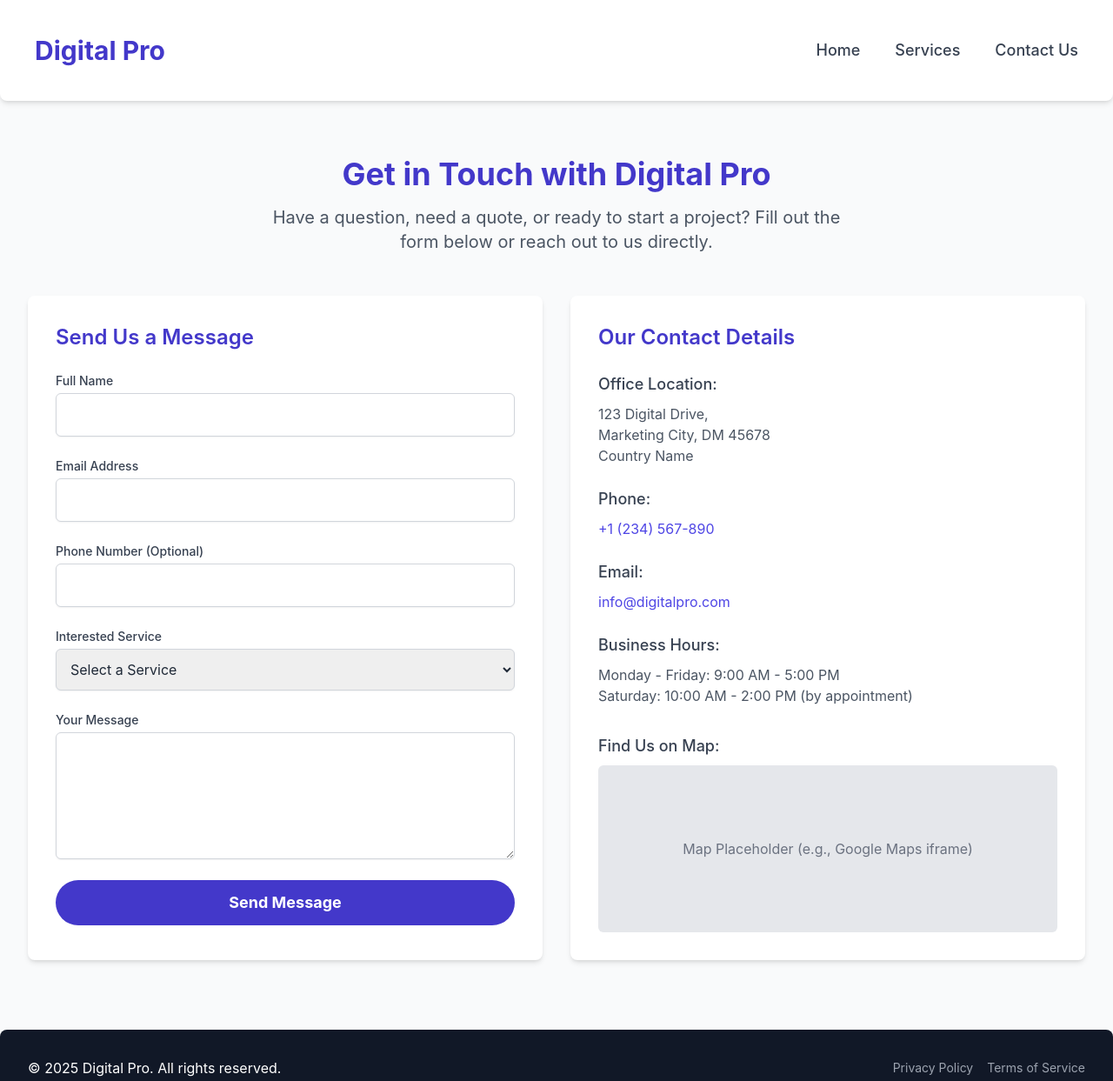
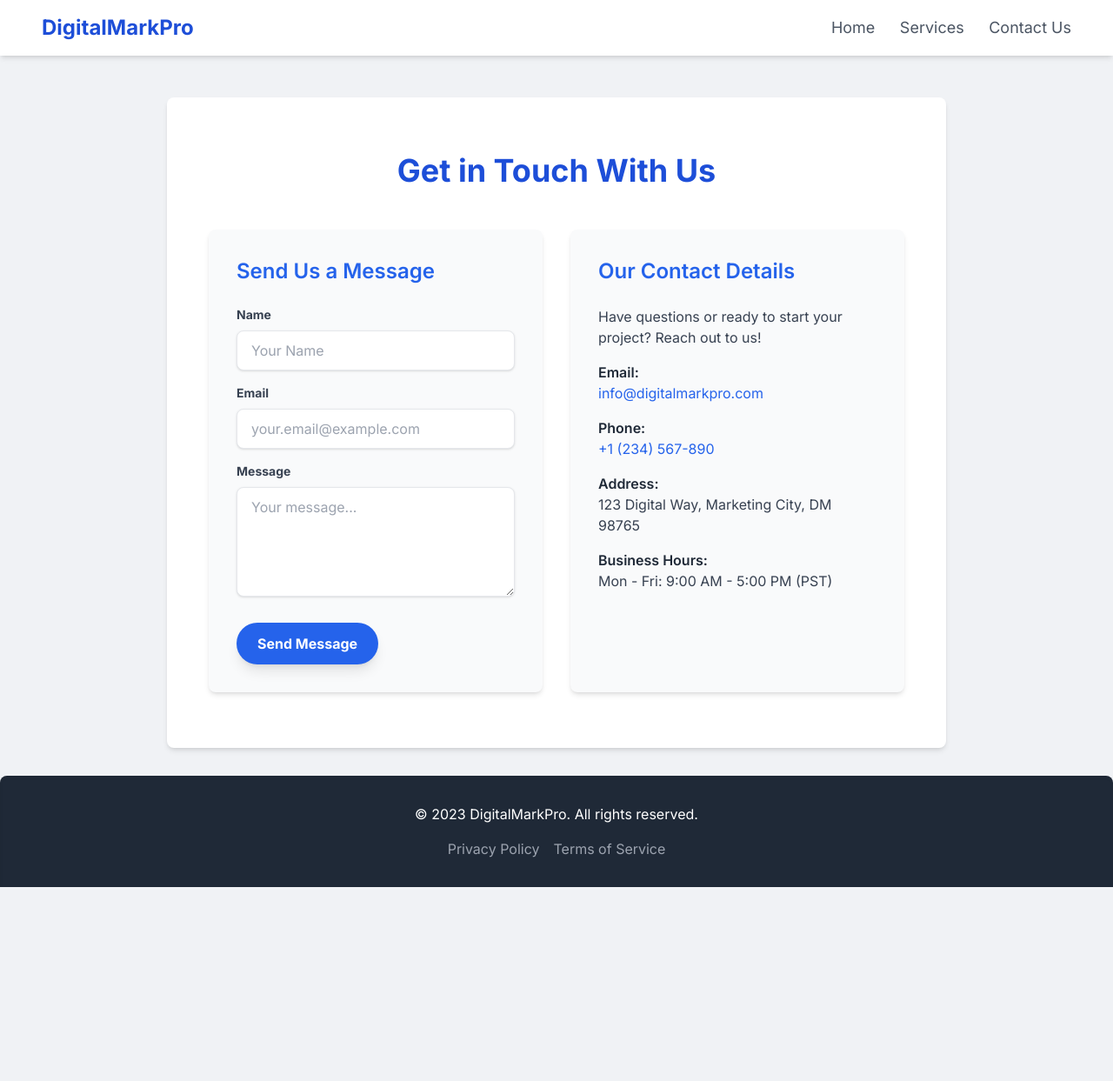
Before and after one commit to Tejal-99/Agency-Website, a plain HTML site: page contact.html in a window 1280 px wide. Shown: the whole page at 87% size. After the commit the page ends 1020 px from the top, so only its background shows below. Drawn offline with nearby package versions, Linux system fonts and the light colour scheme.

Commit message:
Update contact.html

```diff
--- a/contact.html
+++ b/contact.html
@@ -3,98 +3,63 @@
 <head>
     <meta charset="UTF-8">
     <meta name="viewport" content="width=device-width, initial-scale=1.0">
-    <title>Contact Us - Digital Marketing Agency</title>
-    <!-- Google Tag Manager -->
-    <script>(function(w,d,s,l,i){w[l]=w[l]||[];w[l].push({'gtm.start':
-    new Date().getTime(),event:'gtm.js'});var f=d.getElementsByTagName(s)[0],
-    j=d.createElement(s),dl=l!='dataLayer'?'&l='+l:'';j.async=true;j.src=
-    'https://www.googletagmanager.com/gtm.js?id='+i+dl;f.parentNode.insertBefore(j,f);
-    })(window,document,'script','dataLayer','GTM-XXXXXX');</script>
-    <!-- End Google Tag Manager -->
+    <title>Digital Marketing Agency - Contact Us</title>
     <!-- Tailwind CSS CDN -->
     <script src="https://cdn.tailwindcss.com"></script>
+    <!-- Inter Font -->
+    <link href="https://fonts.googleapis.com/css2?family=Inter:wght@400;600;700&display=swap" rel="stylesheet">
     <style>
-        /* Custom font for the entire page */
         body {
             font-family: 'Inter', sans-serif;
+            background-color: #f0f2f5; /* Light gray background */
+        }
+        /* Custom styles for active navigation link */
+        .nav-link.active {
+            @apply text-blue-600 border-b-2 border-blue-600;
         }
     </style>
 </head>
-<body class="bg-gray-50 text-gray-800">
-    <!-- Google Tag Manager (noscript) -->
-    <noscript><iframe src="https://www.googletagmanager.com/ns.html?id=GTM-XXXXXX"
-    height="0" width="0" style="display:none;visibility:hidden"></iframe></noscript>
-    <!-- End Google Tag Manager (noscript) -->
+<body class="text-gray-800">
+    <!-- Header/Navigation Bar -->
+    <header class="bg-white shadow-md py-4 px-6 md:px-12 fixed w-full z-10">
+        <nav class="container mx-auto flex justify-between items-center">
+            <!-- Logo -->
+            <a href="index.html" class="text-2xl font-bold text-blue-700">DigitalMarkPro</a>
 
-    <!-- Header Section -->
-    <header class="bg-white shadow-md p-4 md:p-6 lg:p-8 rounded-b-lg">
-        <div class="container mx-auto flex flex-col md:flex-row justify-between items-center">
-            <!-- Logo/Agency Name -->
-            <a href="index.html" class="text-2xl md:text-3xl font-bold text-indigo-700 mb-4 md:mb-0 rounded-md p-2">
-                Digital Pro
-            </a>
-            <!-- Navigation -->
-            <nav>
-                <ul class="flex flex-wrap justify-center gap-4 md:gap-6 text-lg">
-                    <li><a href="index.html" class="text-gray-700 hover:text-indigo-600 font-medium transition-colors duration-300 rounded-md p-2">Home</a></li>
-                    <li><a href="services.html" class="text-gray-700 hover:text-indigo-600 font-medium transition-colors duration-300 rounded-md p-2">Services</a></li>
-                    <li><a href="contact.html" class="text-gray-700 hover:text-indigo-600 font-medium transition-colors duration-300 rounded-md p-2">Contact Us</a></li>
-                </ul>
+            <!-- Navigation Links -->
+            <div class="space-x-6">
+                <a href="index.html" class="nav-link text-lg font-medium text-gray-600 hover:text-blue-700 transition duration-300">Home</a>
+                <a href="services.html" class="nav-link text-lg font-medium text-gray-600 hover:text-blue-700 transition duration-300">Services</a>
+                <a href="contact.html" class="nav-link text-lg font-medium text-gray-600 hover:text-blue-700 transition duration-300 active">Contact Us</a>
+            </div>
         </nav>
-        </div>
     </header>
 
-    <!-- Main Content - Contact Us Section -->
-    <main class="container mx-auto mt-8 p-4 md:p-8">
-        <section class="text-center mb-12">
-            <h1 class="text-3xl md:text-4xl font-bold text-indigo-700 mb-4">Get in Touch with Digital Pro</h1>
-            <p class="text-lg md:text-xl text-gray-600 max-w-2xl mx-auto">
-                Have a question, need a quote, or ready to start a project? Fill out the form below or reach out to us directly.
-            </p>
-        </section>
-
-        <div class="grid grid-cols-1 lg:grid-cols-2 gap-8">
+    <!-- Main Content Area - Contact Us Page Section -->
+    <main class="pt-20"> <!-- Padding top to account for fixed header -->
+        <section id="contact-page" class="bg-white py-16 px-6 md:px-12 rounded-lg shadow-md mx-auto my-8 max-w-4xl">
+            <div class="container mx-auto">
+                <h2 class="text-4xl font-bold text-center text-blue-700 mb-12">Get in Touch With Us</h2>
+                <div class="flex flex-col md:flex-row gap-8">
                     <!-- Contact Form -->
-            <div class="bg-white p-6 md:p-8 rounded-lg shadow-md">
-                <h2 class="text-2xl font-semibold text-indigo-700 mb-6">Send Us a Message</h2>
-                <form action="thankyou.html" method="POST" class="space-y-6">
-                    <div>
-                        <label for="name" class="block text-sm font-medium text-gray-700 mb-1">Full Name</label>
-                        <input type="text" id="name" name="name" required
-                               class="mt-1 block w-full p-3 border border-gray-300 rounded-md shadow-sm focus:ring-indigo-500 focus:border-indigo-500 transition-colors duration-200">
+                    <div class="md:w-1/2 bg-gray-50 p-8 rounded-lg shadow-md">
+                        <h3 class="text-2xl font-semibold text-blue-600 mb-6">Send Us a Message</h3>
+                        <!-- Form action points to the new thank-you.html page -->
+                        <form action="thank-you.html" method="GET">
+                            <div class="mb-4">
+                                <label for="name" class="block text-gray-700 text-sm font-bold mb-2">Name</label>
+                                <input type="text" id="name" name="name" class="shadow appearance-none border rounded-lg w-full py-3 px-4 text-gray-700 leading-tight focus:outline-none focus:ring-2 focus:ring-blue-500" placeholder="Your Name" required>
                             </div>
-                    <div>
-                        <label for="email" class="block text-sm font-medium text-gray-700 mb-1">Email Address</label>
-                        <input type="email" id="email" name="email" required
-                               class="mt-1 block w-full p-3 border border-gray-300 rounded-md shadow-sm focus:ring-indigo-500 focus:border-indigo-500 transition-colors duration-200">
+                            <div class="mb-4">
+                                <label for="email" class="block text-gray-700 text-sm font-bold mb-2">Email</label>
+                                <input type="email" id="email" name="email" class="shadow appearance-none border rounded-lg w-full py-3 px-4 text-gray-700 leading-tight focus:outline-none focus:ring-2 focus:ring-blue-500" placeholder="your.email@example.com" required>
                             </div>
-                    <div>
-                        <label for="phone" class="block text-sm font-medium text-gray-700 mb-1">Phone Number (Optional)</label>
-                        <input type="tel" id="phone" name="phone"
-                               class="mt-1 block w-full p-3 border border-gray-300 rounded-md shadow-sm focus:ring-indigo-500 focus:border-indigo-500 transition-colors duration-200">
+                            <div class="mb-6">
+                                <label for="message" class="block text-gray-700 text-sm font-bold mb-2">Message</label>
+                                <textarea id="message" name="message" rows="5" class="shadow appearance-none border rounded-lg w-full py-3 px-4 text-gray-700 leading-tight focus:outline-none focus:ring-2 focus:ring-blue-500" placeholder="Your message..."></textarea>
                             </div>
-                    <div>
-                        <label for="service" class="block text-sm font-medium text-gray-700 mb-1">Interested Service</label>
-                        <select id="service" name="service"
-                                class="mt-1 block w-full p-3 border border-gray-300 rounded-md shadow-sm focus:ring-indigo-500 focus:border-indigo-500 transition-colors duration-200">
-                            <option value="">Select a Service</option>
-                            <option value="seo">Search Engine Optimization (SEO)</option>
-                            <option value="ppc">PPC Advertising</option>
-                            <option value="smm">Social Media Marketing</option>
-                            <option value="content">Content Marketing</option>
-                            <option value="email">Email Marketing</option>
-                            <option value="web-dev">Website Design & Development</option>
-                            <option value="other">Other</option>
-                        </select>
-                    </div>
-                    <div>
-                        <label for="message" class="block text-sm font-medium text-gray-700 mb-1">Your Message</label>
-                        <textarea id="message" name="message" rows="5" required
-                                  class="mt-1 block w-full p-3 border border-gray-300 rounded-md shadow-sm focus:ring-indigo-500 focus:border-indigo-500 transition-colors duration-200"></textarea>
-                    </div>
-                    <div>
-                        <button type="submit"
-                                class="w-full bg-indigo-700 text-white py-3 px-6 rounded-full font-bold text-lg hover:bg-indigo-800 focus:outline-none focus:ring-2 focus:ring-indigo-500 focus:ring-offset-2 transition-all duration-300 transform hover:scale-105">
+                            <div class="flex items-center justify-between">
+                                <button type="submit" class="bg-blue-600 hover:bg-blue-700 text-white font-bold py-3 px-6 rounded-full shadow-lg transition duration-300 transform hover:scale-105">
                                     Send Message
                                 </button>
                             </div>
@@ -102,47 +67,40 @@
                     </div>
 
                     <!-- Contact Information -->
-            <div class="bg-white p-6 md:p-8 rounded-lg shadow-md">
-                <h2 class="text-2xl font-semibold text-indigo-700 mb-6">Our Contact Details</h2>
-                <div class="space-y-6">
-                    <div>
-                        <h3 class="text-lg font-medium text-gray-700 mb-2">Office Location:</h3>
-                        <p class="text-gray-600">123 Digital Drive,</p>
-                        <p class="text-gray-600">Marketing City, DM 45678</p>
-                        <p class="text-gray-600">Country Name</p>
+                    <div class="md:w-1/2 bg-gray-50 p-8 rounded-lg shadow-md">
+                        <h3 class="text-2xl font-semibold text-blue-600 mb-6">Our Contact Details</h3>
+                        <p class="text-gray-700 mb-4">
+                            Have questions or ready to start your project? Reach out to us!
+                        </p>
+                        <div class="mb-4">
+                            <p class="font-semibold text-gray-800">Email:</p>
+                            <a href="mailto:info@digitalmarkpro.com" class="text-blue-600 hover:underline">info@digitalmarkpro.com</a>
                         </div>
-                    <div>
-                        <h3 class="text-lg font-medium text-gray-700 mb-2">Phone:</h3>
-                        <p class="text-gray-600"><a href="tel:+1234567890" class="text-indigo-600 hover:underline">+1 (234) 567-890</a></p>
+                        <div class="mb-4">
+                            <p class="font-semibold text-gray-800">Phone:</p>
+                            <a href="tel:+1234567890" class="text-blue-600 hover:underline">+1 (234) 567-890</a>
                         </div>
-                    <div>
-                        <h3 class="text-lg font-medium text-gray-700 mb-2">Email:</h3>
-                        <p class="text-gray-600"><a href="mailto:info@digitalpro.com" class="text-indigo-600 hover:underline">info@digitalpro.com</a></p>
+                        <div class="mb-4">
+                            <p class="font-semibold text-gray-800">Address:</p>
+                            <p class="text-gray-700">123 Digital Way, Marketing City, DM 98765</p>
                         </div>
-                    <div>
-                        <h3 class="text-lg font-medium text-gray-700 mb-2">Business Hours:</h3>
-                        <p class="text-gray-600">Monday - Friday: 9:00 AM - 5:00 PM</p>
-                        <p class="text-gray-600">Saturday: 10:00 AM - 2:00 PM (by appointment)</p>
-                    </div>
-                </div>
-                <!-- Optional: Map Placeholder -->
-                <div class="mt-8">
-                    <h3 class="text-lg font-medium text-gray-700 mb-2">Find Us on Map:</h3>
-                    <div class="bg-gray-200 h-48 w-full rounded-md flex items-center justify-center text-gray-500">
-                        Map Placeholder (e.g., Google Maps iframe)
+                        <div class="mb-4">
+                            <p class="font-semibold text-gray-800">Business Hours:</p>
+                            <p class="text-gray-700">Mon - Fri: 9:00 AM - 5:00 PM (PST)</p>
                         </div>
                     </div>
                 </div>
             </div>
+        </section>
     </main>
 
-    <!-- Footer Section -->
-    <footer class="bg-gray-900 text-white p-6 md:p-8 mt-12 rounded-t-lg">
-        <div class="container mx-auto text-center md:flex md:justify-between md:items-center">
-            <p class="mb-4 md:mb-0 text-sm md:text-base">&copy; 2025 Digital Pro. All rights reserved.</p>
-            <div class="flex justify-center md:justify-end space-x-4">
-                <a href="#" class="text-gray-400 hover:text-white transition-colors duration-300 text-sm">Privacy Policy</a>
-                <a href="#" class="text-gray-400 hover:text-white transition-colors duration-300 text-sm">Terms of Service</a>
+    <!-- Footer -->
+    <footer class="bg-gray-800 text-white py-8 px-6 md:px-12 mt-8 rounded-t-lg shadow-inner">
+        <div class="container mx-auto text-center">
+            <p>&copy; 2023 DigitalMarkPro. All rights reserved.</p>
+            <div class="flex justify-center space-x-4 mt-4">
+                <a href="#" class="text-gray-400 hover:text-white transition duration-300">Privacy Policy</a>
+                <a href="#" class="text-gray-400 hover:text-white transition duration-300">Terms of Service</a>
             </div>
         </div>
     </footer>
```
Lines whose indentation alone changed are shown as unchanged.
